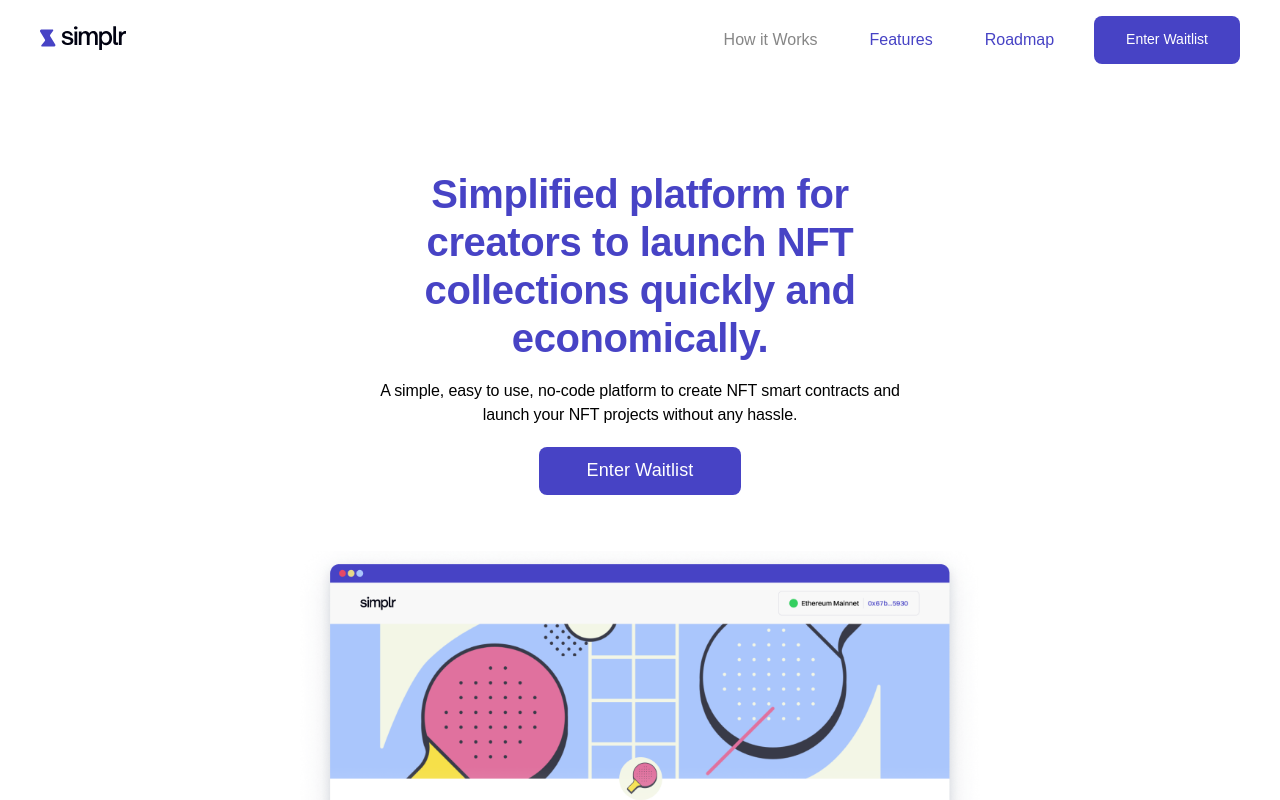
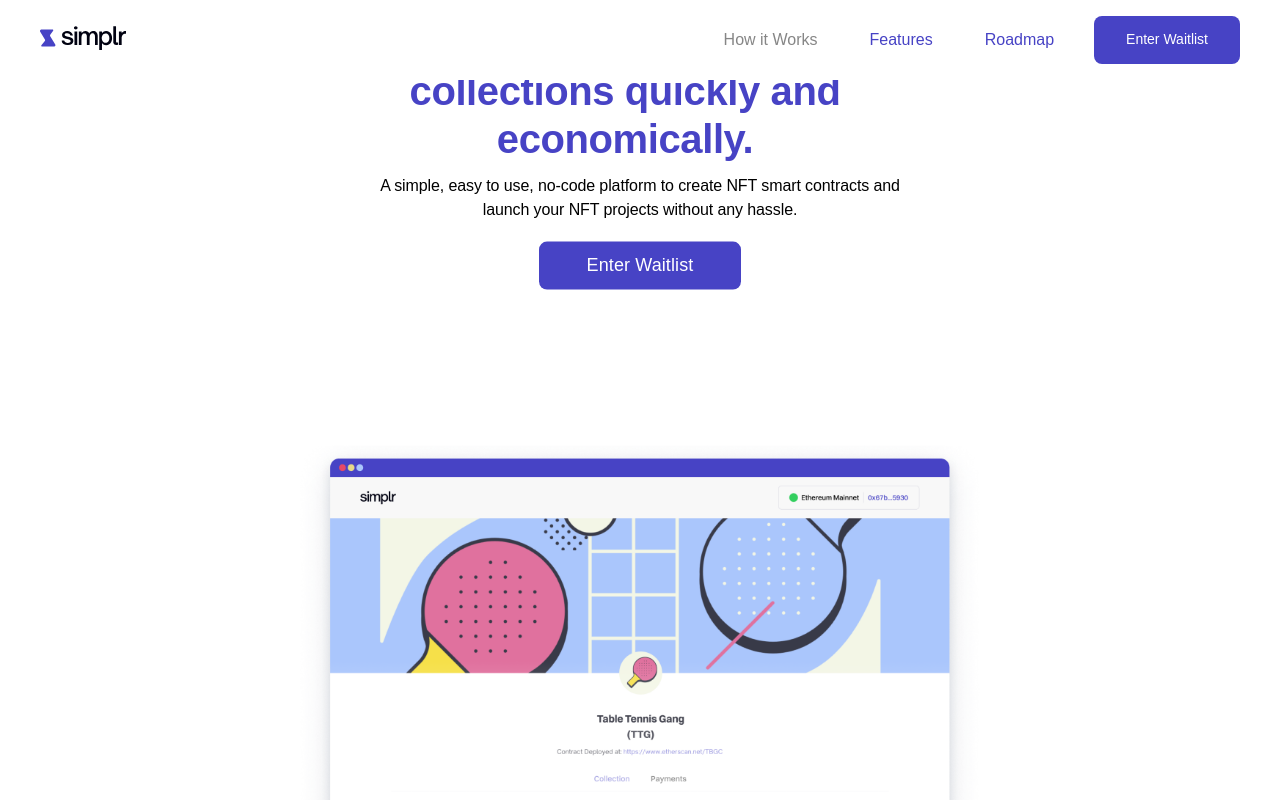
Before and after one commit to chain-labs/simplr-collection, a Next.js app: page / in a window 1280 px wide. Shown: the top 800 px of the page. Built offline with nearby package versions, Linux system fonts and the light colour scheme; no server answers; a web font is replaced by a local one.

Commit message:
animation using react-spring

```diff
--- a/package.json
+++ b/package.json
@@ -38,6 +38,7 @@
     "react-dom": "17.0.2",
     "react-hot-toast": "^2.2.0",
     "react-is": "^17.0.2",
+    "react-spring": "^9.4.4",
     "sharp": "^0.30.3",
     "styled-components": "~5.3.3",
     "styled-system": "^5.1.5",
--- a/src/containers/home/components/Hero.tsx
+++ b/src/containers/home/components/Hero.tsx
@@ -6,13 +6,26 @@ import { ScrollTrigger } from 'gsap/ScrollTrigger';
 import ResponsiveText from 'src/components/ResponsiveText';
 import { WAITLIST_FORM_URL } from './constants';
 import Image from 'next/image';
+import { useSpring, animated as a } from 'react-spring';
 
 import heroImage from 'public/static/images/desktop/hero_image.png';
 import infoImage from 'public/static/images/desktop/about.png';
+import React from 'react';
 
-gsap.registerPlugin(ScrollTrigger);
+// gsap.registerPlugin(ScrollTrigger);
 
 const Hero = () => {
+	const styles = useSpring({
+		loop: { reverse: true },
+		from: { y: -100 },
+		to: { y: 0 },
+	});
+
+	const [greetingStatus, displayGreeting] = React.useState(true);
+	const contentProps = useSpring({
+		opacity: greetingStatus ? 1 : 0,
+		marginTop: greetingStatus ? 0 : -500,
+	});
 	return (
 		<Box display="flex" justifyContent="center" width="100vw">
 			<Box
@@ -20,7 +33,17 @@ const Hero = () => {
 				mx="auto"
 				pt={{ mobS: 'wxl', tabS: '17rem', deskM: '19rem' }}
 			>
+				<a.div
+					style={{
+						...styles,
+					}}
+				>
 					<Box column center>
+						<a.div
+							style={{
+								...styles,
+							}}
+						>
 							<ResponsiveText
 								mob="h2"
 								tab="h1"
@@ -34,14 +57,21 @@ const Hero = () => {
 								mb="2%"
 							/>
 							<Text as="b2" maxWidth={{ mobS: '25rem', tabS: '53rem' }} textAlign="center" id="hero-subtext">
-						A simple, easy to use, no-code platform to create NFT smart contracts and launch your NFT projects without
-						any hassle.
+								A simple, easy to use, no-code platform to create NFT smart contracts and launch your NFT projects
+								without any hassle.
 							</Text>
+						</a.div>
+
 						<Box
 							column
 							flexDirection={{ mobS: 'column-reverse', tabS: 'column' }}
 							alignItems="center"
 							mt={{ mobS: 'ml' }}
+						>
+							<a.div
+								style={{
+									...styles,
+								}}
 							>
 								<ButtonComp
 									bg="primary"
@@ -55,11 +85,13 @@ const Hero = () => {
 										<Text as="h4">Enter Waitlist</Text>
 									</Box>
 								</ButtonComp>
+							</a.div>
 							<Box center width={{ mobS: '100vw', tabS: '84rem', deskM: '117rem' }} position="relative">
 								<Image src={heroImage} objectFit="cover" className="hero-image" alt="hero-image" />
 							</Box>
 						</Box>
 					</Box>
+				</a.div>
 				<Box column center mt={{ mobS: 'wm', tabS: 'wxs', deskM: 'wxl' }}>
 					<ResponsiveText
 						tab="h2"
```
Lines whose indentation alone changed are shown as unchanged.
